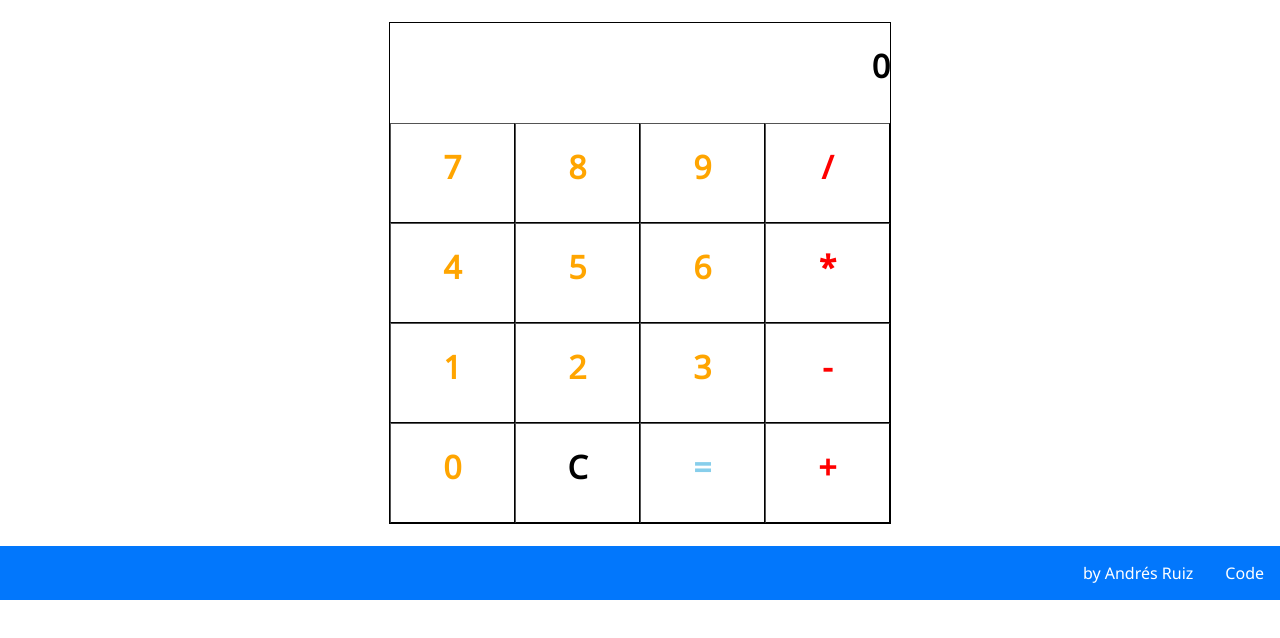
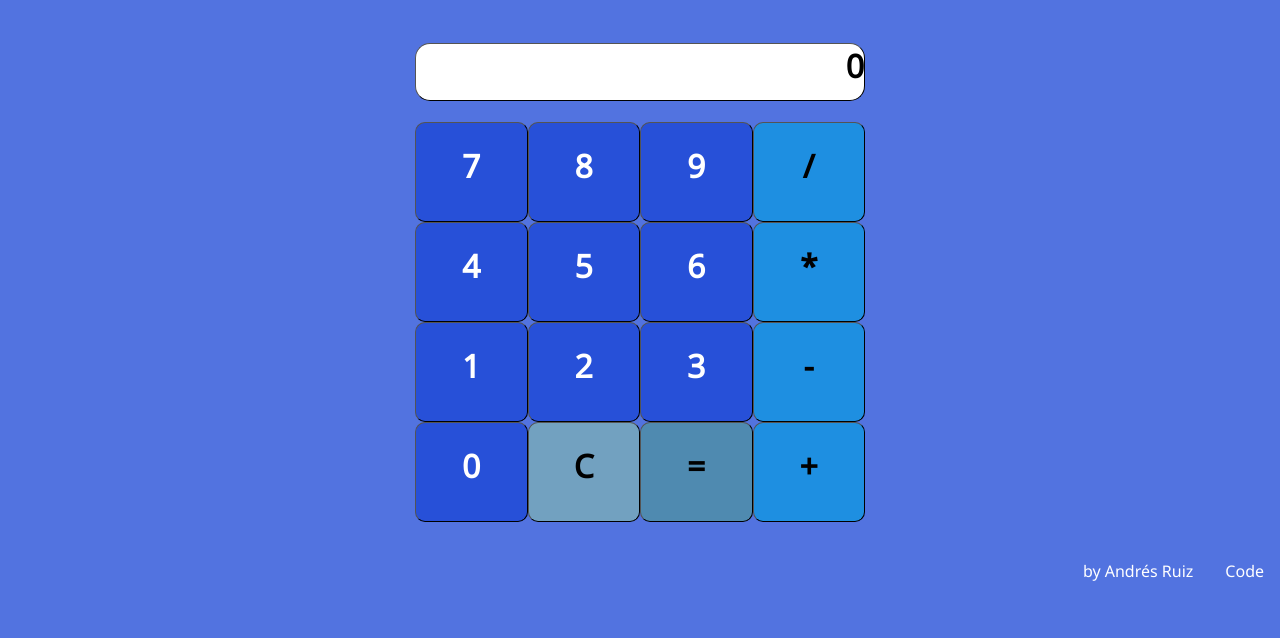
Before and after one commit to Andrsrz/calculator, a plain HTML site: page index.html in a window 1280 px wide. Drawn offline with Linux system fonts and the light colour scheme.

Commit message:
Update Style
Better looking

```diff
--- a/style/style.css
+++ b/style/style.css
@@ -3,6 +3,7 @@
 body {
 	margin: 0px;
 	font-family: 'Noto Sans', sans-serif;
+	background: #5273E0;
 }
 
 .calculatorContainer {
@@ -13,30 +14,41 @@ body {
 
 .grid {
 	display: grid;
-	border: 1px solid black;
 	height: 500px;
-	width: 500px;
+	width: 450px;
 }
 
 .cell {
 	background-color: white;
 	border: 1px outset black;
+	border-radius: 10px;
 }
 
 #input {
+	background-color: white;
 	text-align: right;
+	border-radius: 15px;
+	border: 1px outset black;
 }
 
 .number {
-	color: orange;
+	background-color: #2750D8;
+	color: white;
 }
 
 .operator {
-	color: red;
+	background-color: #1E8FE1;
+	color: black;
+}
+
+.clear {
+	background-color: #72A1C0;
+	color black;
 }
 
 .equal {
-	color: skyblue;
+	background-color: #4F8AB0;
+	color: black;
 }
 
 h1 {
@@ -56,7 +68,6 @@ h1 {
 	justify-content: flex-end;
 	list-style: none;
 	margin-top: auto;
-	background: #0277FC;
 }
 
 .footer a {
@@ -64,10 +75,6 @@ h1 {
 	display: block;
 	padding: 1em;
 	color: white;
-}
-
-.footer a:hover {
-	background: #0868D6
 }
 
 @media all and (max-width: 800px) {
```
